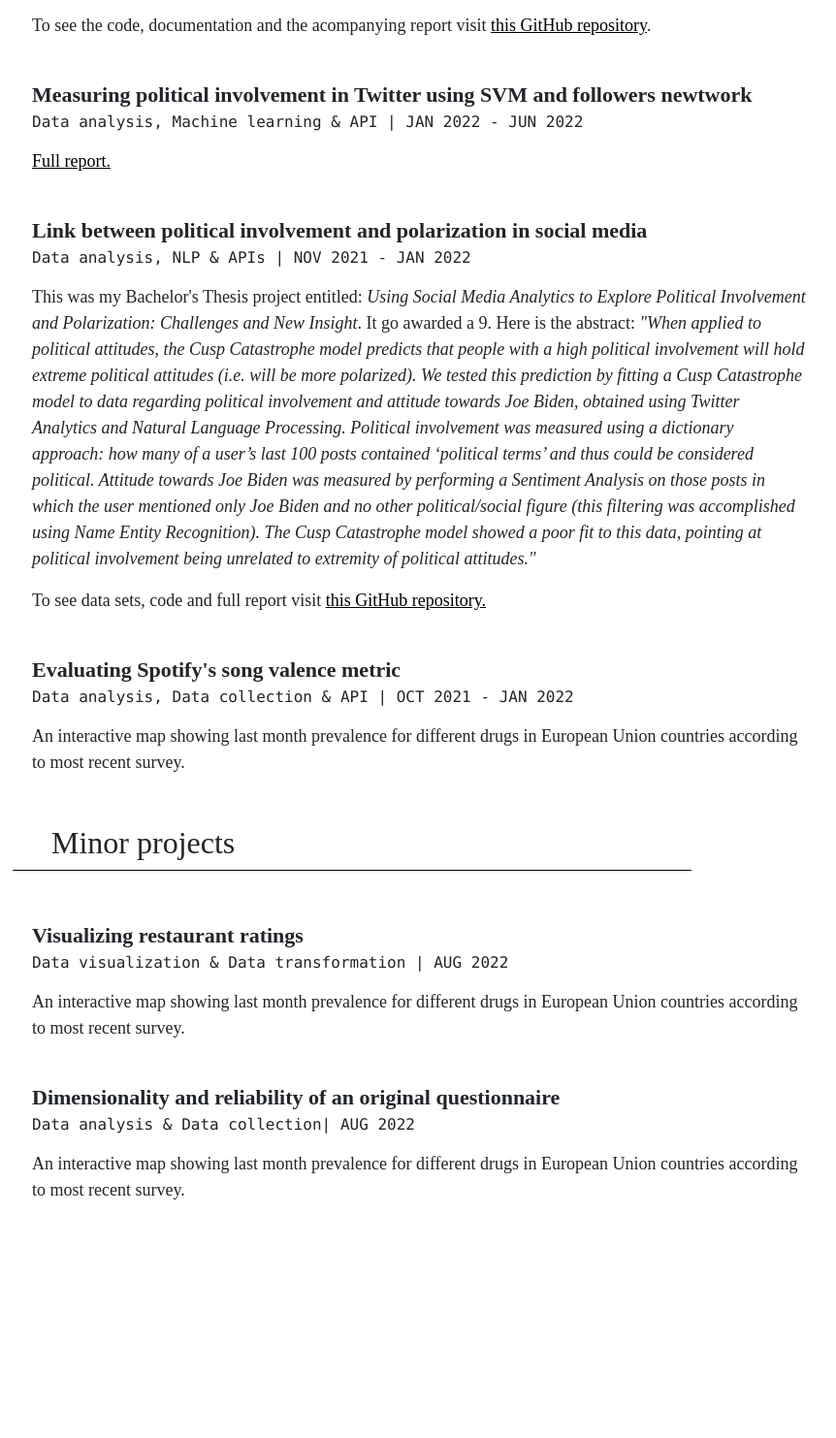
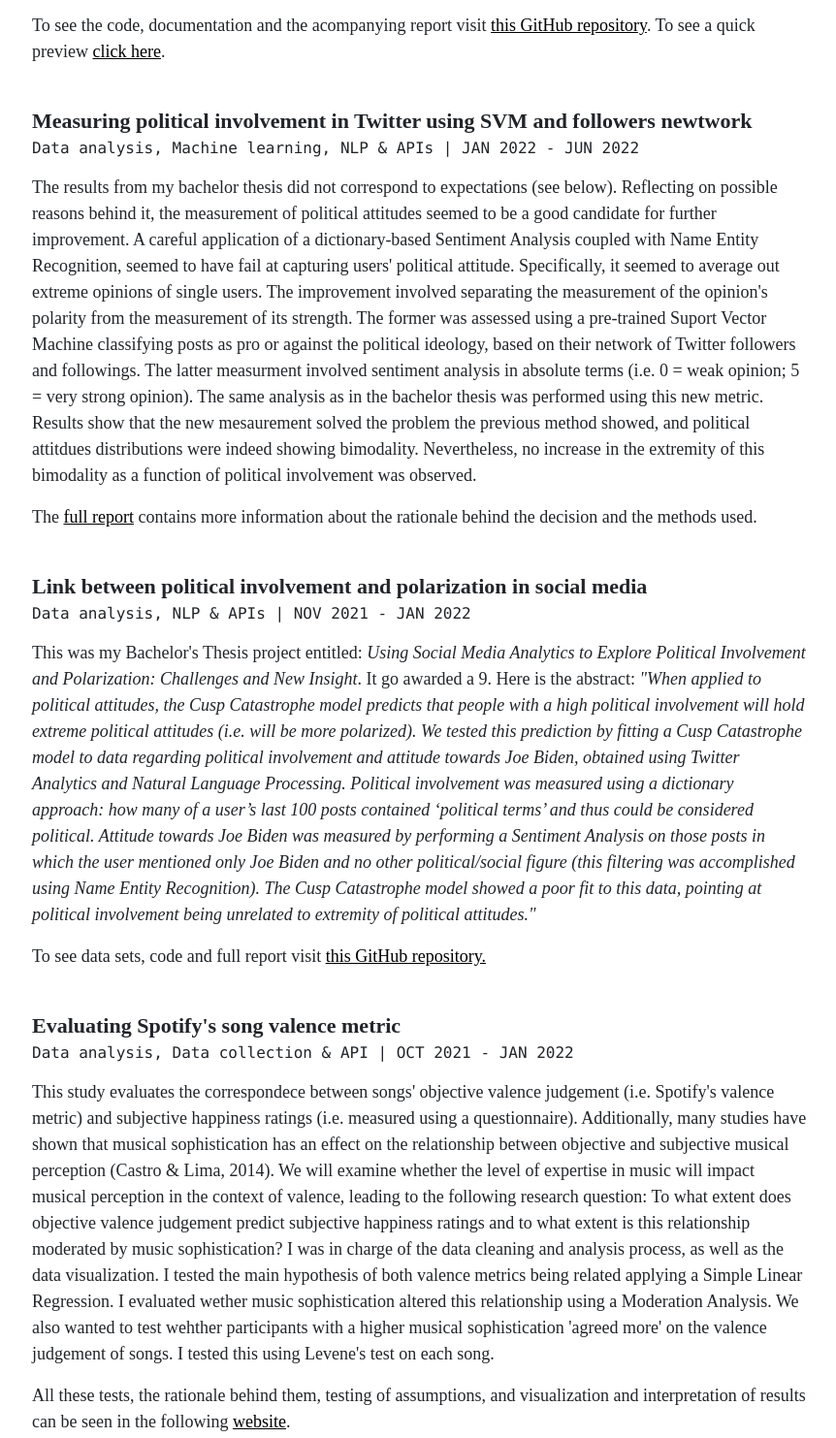
Before and after one commit to ness24000/ness24000.github.io, a plain HTML site: page projects.html in a window 1280 px wide. Shown: the part 486-1969 px from the top of the page at 97% size, without its empty margins (92-954 px from the left). Before the commit the page ends 1743 px from the top, so only its background shows below. Drawn offline with nearby package versions, Linux system fonts and the light colour scheme.

Commit message:
changes to projects

```diff
--- a/projects.html
+++ b/projects.html
@@ -19,7 +19,7 @@
           <li class = 'navitem'> <a href="index.html"> Home </a> </li>
           <li class = 'navitem'> <a href="background.html"> Background & experience </a> </li>
           <li class = 'navitem'> <a href="projects.html"> Projects </a> </li>
-          <li class = 'navitem'> <a href="skills.html"> Skills </a> </li>
+          <!-- <li class = 'navitem'> <a href="skills.html"> Skills </a> </li> -->
         </ul>
       </nav>
     </div>
@@ -48,12 +48,8 @@
                   </p>
                   <p class="project_par">
                     To see the code, documentation and the acompanying report visit <a href="https://github.com/ness24000/1Repository.git" class = 'link_doc',
-                    style = 'margin:0px;'> this GitHub repository</a>.
+                    style = 'margin:0px;'> this GitHub repository</a>. To see a quick preview <a href="images/Map.gif" class = 'link_doc' style = 'margin:0px;'>click here</a>.
                   </p>
-                  <!-- <p> Here you can see a preview: </p>
-
-                  <img src = "images/Map.gif" alt = 'there should be a cat here' width = 600> -->
-
               </div>
 
              <div style="width: 20px; height: 25px"> </div>
@@ -61,9 +57,18 @@
               <div class="project_div">
                 <strong class = 'project_title'> Measuring political involvement in Twitter
                   using SVM and followers newtwork </strong>
-                <p class="date"> Data analysis, Machine learning & API | JAN 2022 - JUN 2022</p>
-                 <p class = 'project_par'> <a href="documents/research_internship.pdf" class="link_doc" style="margin: 0px;">Full report.</a>
-                 </p>
+                <p class="date"> Data analysis, Machine learning, NLP & APIs | JAN 2022 - JUN 2022</p>
+                <p class = 'project_par'> The results from my bachelor thesis did not correspond to expectations (see below).
+                  Reflecting on possible reasons behind it, the measurement of political attitudes seemed to be a good candidate
+                  for further improvement. A careful application of a dictionary-based Sentiment Analysis coupled with Name Entity Recognition, seemed
+                  to have fail at capturing users' political attitude. Specifically, it seemed to average out extreme opinions of single users. The improvement
+                  involved separating the measurement of the opinion's polarity from the measurement of its strength. The former was assessed using a pre-trained Suport Vector Machine
+                  classifying posts as pro or against the political ideology, based on their network of Twitter followers and followings. The latter measurment involved sentiment analysis in
+                  absolute terms (i.e. 0 = weak opinion; 5 = very strong opinion). The same analysis as in the bachelor thesis was performed using this new metric.
+                  Results show that the new mesaurement solved the problem the previous method showed, and political attitdues distributions were indeed showing bimodality.
+                  Nevertheless, no increase in the extremity of this bimodality as a function of political involvement was observed. </p>
+                  <p class = 'project_par'> The <a href="documents/research_internship.pdf" class="link_doc" style="margin: 0px;">full report</a> contains more information about the rationale behind the decision and the methods used.
+                  </p>
              </div>
 
              <div style="width: 20px; height: 25px"> </div>
@@ -98,8 +103,19 @@
              <div class="project_div">
                <strong class = 'project_title'> Evaluating Spotify's song valence metric</strong>
                <p class="date"> Data analysis, Data collection & API | OCT 2021 - JAN 2022</p>
-                <p class = 'project_par'> An interactive map showing last month prevalence for different drugs in European Union countries
-                  according to most recent survey.
+                <p class = 'project_par'>
+                  This study evaluates the correspondece between songs' objective valence judgement (i.e. Spotify's valence metric) and
+                  subjective happiness ratings (i.e. measured using a questionnaire). Additionally, many studies have shown that musical
+                  sophistication has an effect on the relationship between objective and subjective musical perception (Castro & Lima, 2014).
+                   We will examine whether the level of expertise in music will impact musical perception in the context of valence, leading to
+                    the following research question: To what extent does objective valence judgement predict subjective happiness ratings and to what extent is this relationship moderated by music sophistication?
+                  I was in charge of the data cleaning and analysis process, as well as the data visualization. I tested the main hypothesis of
+                  both valence metrics being related applying a Simple Linear Regression. I evaluated wether music sophistication altered this
+                  relationship using a Moderation Analysis. We also wanted to test wehther participants with a higher musical sophistication
+                  'agreed more' on the valence judgement of songs. I tested this using Levene's test on each song. </p>
+                <p class = 'project_par'>
+                  All these tests, the rationale behind them, testing of assumptions, and visualization and interpretation of results can be seen in the
+                  following <a href="https://jctubio.github.io/musical-feelings/#hypothesis-3" class="link_doc" style="margin:0px;">website</a>.
                 </p>
             </div>
 
@@ -109,8 +125,15 @@
             <div class="project_div">
               <strong class = 'project_title'> Visualizing restaurant ratings </strong>
               <p class="date"> Data visualization & Data transformation | AUG 2022 </p>
-               <p class = 'project_par'> An interactive map showing last month prevalence for different drugs in European Union countries
-                 according to most recent survey.
+               <p class = 'project_par'> The clearity and aesthetics of visualizations are rareley valued in
+                scientific education. Thus I spend some free time improving this aspects of my visualization skills.
+                This summer my family and I (i.e. the Chulvi family) decided to do a small gastronomic around our homotown
+                (i.e. Valenci, Spain). We evaluated restaurants based on different criteria which, in turn, had different weights.
+                By the end of the tour, having gathered this data, I decided to create a small visualization. The goal was, not only
+                to be able to tell what restaurant, but to also see what criteria each resturant excelled/failed at. This would also allow
+                the reader to make an informed dicsion, in case he was most interested in one criteria (e.g. food quality) than another (e.g. service quality).</p>
+              <p class="project_par">
+                The resulting visualization can be seen <a href="images/plot_rest.png" class="link_doc" style="margin:0px;">here</a>.
                </p>
            </div>
 
@@ -119,8 +142,10 @@
            <div class="project_div">
             <strong class = 'project_title'> Dimensionality and reliability of an original questionnaire </strong>
             <p class="date"> Data analysis & Data collection| AUG 2022 </p>
-             <p class = 'project_par'> An interactive map showing last month prevalence for different drugs in European Union countries
-               according to most recent survey.
+             <p class = 'project_par'> This project involved following a very common method of questionnaire construction and validation in Pscyhology.
+              We attempted to create a measurement of a person's general mistrust tendency. This effort was grounded in previous literature, which lead to
+              the segmentation of the questionnaire in different 'dimensions' for different aspects of mistrust. Thus, a way of evaluating the questionnaire
+              was to perform a confirmatory factor analysis (i.e. similiar to PCA) and test if items linked to a same dimension of mistrust clustered together.
              </p>
             </div>
 
```
Also changed, not shown: background.html (+1 -1 lines), index.html (+20 -4 lines), images/plot_rest.png (added).
